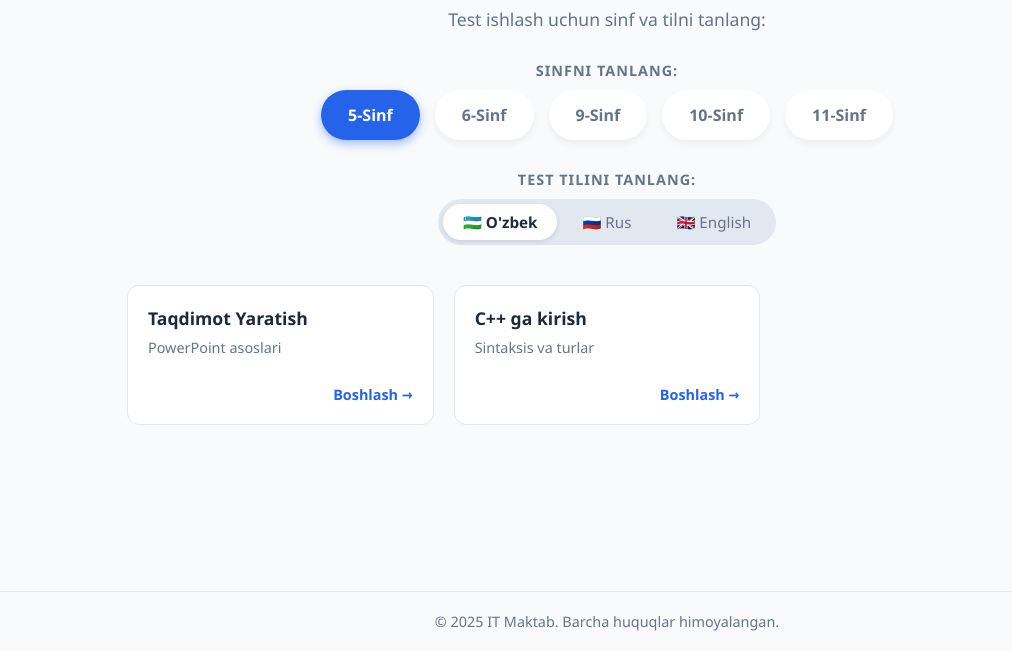
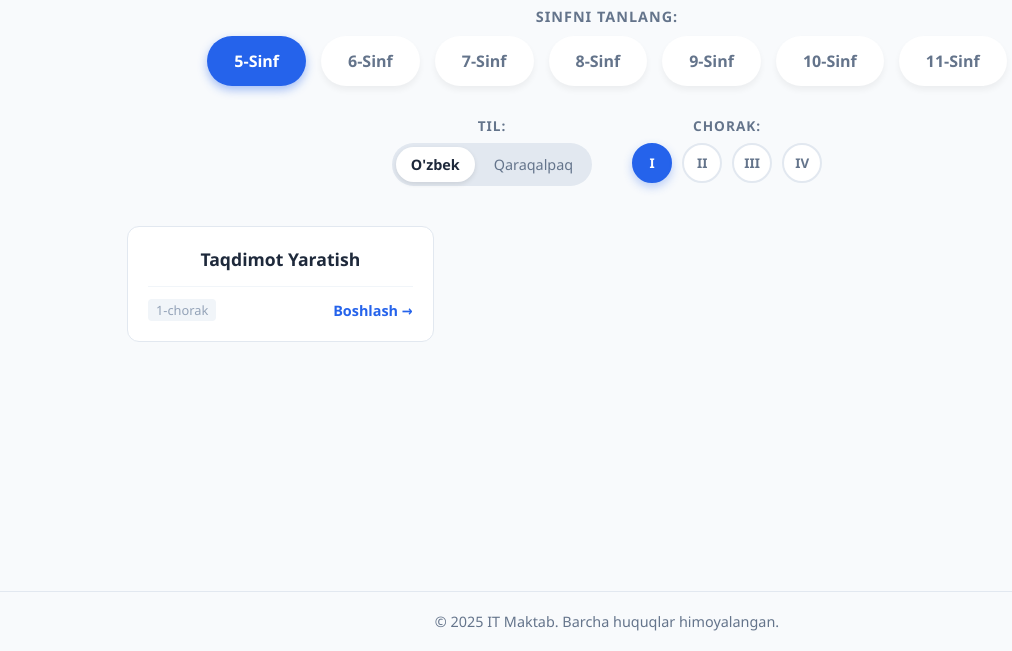
Before and after one commit to AytmuratEshbaev/practice_test, a plain HTML site: page index.html in a window 1280 px wide. Both pictures are taken after a click on the button "5-Sinf". Shown: the part 149-800 px from the top of the page, without its empty margins (33-1045 px from the left). Drawn offline with Linux system fonts and the light colour scheme.

Commit message:
New version

```diff
--- a/index.html
+++ b/index.html
@@ -16,24 +16,38 @@
 
     <main>
         <h1>Bilimingizni sinab ko'ring</h1>
-        <p class="subtitle">Test ishlash uchun sinf va tilni tanlang:</p>
 
-        <div class="selector-label">Sinfni tanlang:</div>
+        <div class="section-title">Sinfni tanlang:</div>
         <div class="class-selector">
             <button class="class-btn" onclick="selectClass(5)">5-Sinf</button>
             <button class="class-btn" onclick="selectClass(6)">6-Sinf</button>
+            <button class="class-btn" onclick="selectClass(7)">7-Sinf</button>
+            <button class="class-btn" onclick="selectClass(8)">8-Sinf</button>
             <button class="class-btn" onclick="selectClass(9)">9-Sinf</button>
             <button class="class-btn" onclick="selectClass(10)">10-Sinf</button>
             <button class="class-btn" onclick="selectClass(11)">11-Sinf</button>
         </div>
 
-        <div id="langSection" class="language-section hidden">
-            <div class="selector-label">Test tilini tanlang:</div>
-            <div class="language-selector">
-                <button class="lang-btn active" onclick="selectLanguage('uz')">🇺🇿 O'zbek</button>
-                <button class="lang-btn" onclick="selectLanguage('ru')">🇷🇺 Rus</button>
-                <button class="lang-btn" onclick="selectLanguage('en')">🇬🇧 English</button>
+        <div id="filtersSection" class="filters-wrapper hidden">
+
+            <div class="filter-group">
+                <div class="selector-label">Til:</div>
+                <div class="language-selector">
+                    <button class="lang-btn active" onclick="selectLanguage('uz')">O'zbek</button>
+                    <button class="lang-btn" onclick="selectLanguage('qr')">Qaraqalpaq</button>
+                </div>
             </div>
+
+            <div class="filter-group">
+                <div class="selector-label">Chorak:</div>
+                <div class="quarter-selector">
+                    <button class="quarter-btn active" onclick="selectQuarter(1)">I</button>
+                    <button class="quarter-btn" onclick="selectQuarter(2)">II</button>
+                    <button class="quarter-btn" onclick="selectQuarter(3)">III</button>
+                    <button class="quarter-btn" onclick="selectQuarter(4)">IV</button>
+                </div>
+            </div>
+
         </div>
 
         <div id="topicsContainer" class="topics-container">
--- a/script.js
+++ b/script.js
@@ -1,117 +1,115 @@
 // --- HOLAT (STATE) ---
-// Hozir qaysi sinf va til tanlangani shu yerda saqlanadi
 let state = {
-    class: null, // Boshida tanlanmagan
-    lang: 'uz'   // Boshlang'ich til: O'zbek
+    class: null,
+    lang: 'uz',
+    quarter: 1
 };
 
 // --- MA'LUMOTLAR BAZASI ---
-// Har bir mavzuga "lang" parametri qo'shildi
+// "desc" maydoni olib tashlandi, faqat title, lang, quarter va url qoldi
 const topicsData = {
     5: [
-        { title: "Taqdimot Yaratish", desc: "PowerPoint asoslari", lang: "uz", url: "tests/5/ppt-uz/index.html" },
-        { title: "Создание презентаций", desc: "Основы PowerPoint", lang: "ru", url: "tests/5/ppt-ru/index.html" },
-        { title: "C++ ga kirish", desc: "Sintaksis va turlar", lang: "uz", url: "tests/5/cpp-uz/index.html" }
+        // 1-Chorak
+        { title: "Taqdimot Yaratish", lang: "uz", quarter: 1, url: "tests/5/ppt-uz/index.html" },
+        { title: "Создание презентаций", lang: "ru", quarter: 1, url: "tests/5/ppt-ru/index.html" },
+
+        // 2-Chorak
+        { title: "Paint dasturi", lang: "uz", quarter: 2, url: "tests/5/paint/index.html" },
+
+        // 3-Chorak
+        { title: "Scratch: Sprite", lang: "uz", quarter: 3, url: "tests/5/scratch/index.html" }
     ],
     6: [
-        { title: "Shart operatorlari", desc: "if/else (C++)", lang: "uz", url: "tests/6/cond-uz/index.html" },
-        { title: "Условные операторы", desc: "if/else (C++)", lang: "ru", url: "tests/6/cond-ru/index.html" },
-        { title: "Takrorlash operatorlari", desc: "For va While", lang: "uz", url: "tests/6/loops-uz/index.html" }
+        { title: "Shart operatorlari (if/else)", lang: "uz", quarter: 1, url: "tests/6/cond-uz/index.html" },
+        { title: "Takrorlash operatorlari (For)", lang: "uz", quarter: 2, url: "tests/6/loops-uz/index.html" }
     ],
     9: [
-        { title: "Olimpiada masalalari", desc: "Kirish-chiqarish", lang: "uz", url: "tests/9/olymp-uz/index.html" },
-        { title: "Olympiad Problems", desc: "Input-Output basics", lang: "en", url: "tests/9/olymp-en/index.html" }
+        { title: "Olimpiada masalalari", lang: "uz", quarter: 1, url: "tests/9/olymp/index.html" }
     ],
     10: [
-        { title: "Photoshop: Layers", desc: "Qatlamlar bilan ishlash", lang: "uz", url: "tests/10/ps-uz/index.html" }
+        { title: "Photoshop: Layers", lang: "uz", quarter: 1, url: "tests/10/ps-layers/index.html" },
+        { title: "Photoshop: Filters", lang: "uz", quarter: 2, url: "tests/10/ps-filters/index.html" }
     ],
     11: [
-        { title: "Web Dasturlash", desc: "HTML va CSS", lang: "uz", url: "tests/11/web-uz/index.html" }
+        { title: "HTML Asoslari", lang: "uz", quarter: 1, url: "tests/11/html/index.html" }
     ]
 };
 
 // --- 1. SINFNI TANLASH ---
 function selectClass(classNum) {
     state.class = classNum;
-
-    // Sinf tugmalarini yangilash
-    const buttons = document.querySelectorAll('.class-btn');
-    buttons.forEach(btn => {
+    document.querySelectorAll('.class-btn').forEach(btn => {
         btn.classList.remove('active');
-        if(btn.innerText.includes(classNum + "-Sinf")) {
-            btn.classList.add('active');
-        }
+        if(btn.innerText.includes(classNum + "-Sinf")) btn.classList.add('active');
     });
-
-    // Til bo'limini ko'rsatish (agar yashirin bo'lsa)
-    document.getElementById('langSection').classList.remove('hidden');
-
-    // Natijani yangilash
+    document.getElementById('filtersSection').classList.remove('hidden');
     renderTopics();
 }
 
 // --- 2. TILNI TANLASH ---
 function selectLanguage(langCode) {
     state.lang = langCode;
-
-    // Til tugmalarini yangilash
-    const buttons = document.querySelectorAll('.lang-btn');
-    buttons.forEach(btn => {
+    document.querySelectorAll('.lang-btn').forEach(btn => {
         btn.classList.remove('active');
-        // Tugma onclick funksiyasini tekshirib active qilamiz
-        if(btn.getAttribute('onclick').includes(langCode)) {
-            btn.classList.add('active');
-        }
+        if(btn.getAttribute('onclick').includes(langCode)) btn.classList.add('active');
     });
-
-    // Natijani yangilash
     renderTopics();
 }
 
-// --- 3. EKRANGA CHIQARISH (RENDER) ---
+// --- 3. CHORAKNI TANLASH ---
+function selectQuarter(qNum) {
+    state.quarter = qNum;
+    document.querySelectorAll('.quarter-btn').forEach(btn => {
+        btn.classList.remove('active');
+        if(btn.getAttribute('onclick').includes(`(${qNum})`)) btn.classList.add('active');
+    });
+    renderTopics();
+}
+
+// --- EKRANGA CHIQARISH ---
 function renderTopics() {
     const container = document.getElementById('topicsContainer');
-
-    // 1. Animatsiya uchun yashiramiz
     container.classList.remove('show');
 
     setTimeout(() => {
-        container.innerHTML = ""; // Tozalash
+        container.innerHTML = "";
 
-        // Agar sinf tanlanmagan bo'lsa
         if (!state.class) {
             container.innerHTML = `<p class="empty-msg">Iltimos, avval sinfni tanlang.</p>`;
             container.classList.add('show');
             return;
         }
 
-        // Ma'lumotlarni olamiz
         const allTopics = topicsData[state.class] || [];
 
-        // Filtrlash: Sinf ichidan faqat tanlangan TILdagi mavzularni olamiz
-        const filteredTopics = allTopics.filter(topic => topic.lang === state.lang);
+        const filteredTopics = allTopics.filter(topic =>
+            topic.lang === state.lang &&
+            topic.quarter === state.quarter
+        );
 
         if (filteredTopics.length > 0) {
             filteredTopics.forEach(topic => {
                 const card = document.createElement('a');
                 card.className = 'topic-card';
                 card.href = topic.url;
-
+                // Description qismi olib tashlandi
                 card.innerHTML = `
                     <div>
                         <div class="topic-title">${topic.title}</div>
-                        <div class="topic-meta">${topic.desc}</div>
                     </div>
-                    <div class="start-btn">Boshlash &rarr;</div>
+                    <div class="card-footer">
+                        <span class="meta-info">${state.quarter}-chorak</span>
+                        <span class="start-link">Boshlash &rarr;</span>
+                    </div>
                 `;
                 container.appendChild(card);
             });
         } else {
-            container.innerHTML = `<p class="empty-msg">Bu sinf va til uchun testlar topilmadi.</p>`;
+            container.innerHTML = `
+                <div class="empty-msg">
+                    <p>Ushbu chorakda testlar topilmadi.</p>
+                </div>`;
         }
-
-        // 2. Qayta ko'rsatamiz
         container.classList.add('show');
-
     }, 200);
 }
--- a/style.css
+++ b/style.css
@@ -1,7 +1,5 @@
-/* --- UMUMIY SOZLAMALAR --- */
 :root {
-    --primary-color: #2563eb; /* Asosiy ko'k */
-    --primary-hover: #1d4ed8;
+    --primary-color: #2563eb;
     --bg-color: #f8fafc;
     --card-bg: #ffffff;
     --text-dark: #1e293b;
@@ -24,7 +22,6 @@ body {
     min-height: 100vh;
 }
 
-/* --- HEADER & LOGO --- */
 header {
     background-color: var(--card-bg);
     padding: 15px 5%;
@@ -44,11 +41,6 @@ header {
     gap: 10px;
 }
 
-.logo img {
-    height: 40px; /* Logo balandligi */
-}
-
-/* --- ASOSIY QISM --- */
 main {
     flex: 1;
     padding: 40px 20px;
@@ -70,13 +62,12 @@ h1 {
     font-size: 1.1rem;
 }
 
-/* --- SINF TANLASH TUGMALARI --- */
 .class-selector {
     display: flex;
     justify-content: center;
     flex-wrap: wrap;
     gap: 15px;
-    margin-bottom: 40px;
+    margin-bottom: 30px;
 }
 
 .class-btn {
@@ -103,7 +94,6 @@ h1 {
     box-shadow: 0 4px 10px rgba(37, 99, 235, 0.4);
 }
 
-/* --- MAVZULAR RO'YXATI (GRID) --- */
 .topics-container {
     display: grid;
     grid-template-columns: repeat(auto-fill, minmax(280px, 1fr));
@@ -124,11 +114,11 @@ h1 {
     font-style: italic;
 }
 
+/* --- MAVZU KARTASI (YANGILANGAN) --- */
 .topic-card {
     background-color: var(--card-bg);
     padding: 20px;
     border-radius: var(--border-radius);
-    text-align: left;
     text-decoration: none;
     color: var(--text-dark);
     border: 1px solid #e2e8f0;
@@ -136,34 +126,49 @@ h1 {
     display: flex;
     flex-direction: column;
     justify-content: space-between;
-    min-height: 140px;
+    /* Balandlikni kamaytirdik, chunki description yo'q */
+    min-height: 100px;
 }
 
 .topic-card:hover {
     border-color: var(--primary-color);
     box-shadow: 0 4px 15px rgba(0,0,0,0.08);
+    transform: translateY(-2px);
 }
 
 .topic-title {
     font-weight: bold;
     font-size: 1.1rem;
-    margin-bottom: 8px;
+    /* Title biroz kattaroq va o'qishli bo'lsin */
+    color: var(--text-dark);
+    margin-bottom: 15px;
 }
 
-.topic-meta {
-    font-size: 0.9rem;
-    color: var(--text-light);
+/* --- KARTA PASTI (YANGI) --- */
+.card-footer {
+    display: flex;
+    justify-content: space-between;
+    align-items: center;
+    border-top: 1px solid #f1f5f9; /* Ingichka chiziq ajratib turadi */
+    padding-top: 12px;
+    margin-top: auto;
 }
 
-.start-btn {
-    margin-top: 15px;
+.meta-info {
+    font-size: 0.8rem;
+    color: #94a3b8;
+    background: #f1f5f9;
+    padding: 2px 8px;
+    border-radius: 4px;
+    font-weight: 500;
+}
+
+.start-link {
     font-size: 0.9rem;
     color: var(--primary-color);
     font-weight: 600;
-    text-align: right;
 }
 
-/* --- FOOTER --- */
 footer {
     text-align: center;
     padding: 20px;
@@ -172,30 +177,6 @@ footer {
     border-top: 1px solid #e2e8f0;
 }
 
-/* --- MOSLASHUVCHANLIK (MOBILE) --- */
-@media (max-width: 600px) {
-    h1 { font-size: 1.5rem; }
-    .class-btn { padding: 10px 20px; font-size: 0.9rem; }
-    main { padding: 20px 15px; }
-}
-
-/* --- ESKI KODLAR O'ZGARISHSIZ QOLADI... --- */
-/* (Yuqoridagi style.css dagi :root, body, header, main qismlari o'sha-o'sha) */
-
-:root {
-    --primary-color: #2563eb;
-    --secondary-color: #64748b;
-    --bg-color: #f8fafc;
-    --card-bg: #ffffff;
-    --text-dark: #1e293b;
-    --text-light: #64748b;
-    --border-radius: 12px;
-}
-
-/* Qolgan umumiy stillar o'z joyida qolsin... */
-/* ... */
-
-/* --- SINF SELEKTOR (ozgina o'zgartirish) --- */
 .selector-label {
     font-size: 0.9rem;
     color: var(--text-light);
@@ -205,46 +186,12 @@ footer {
     font-weight: bold;
 }
 
-.class-selector {
-    display: flex;
-    justify-content: center;
-    flex-wrap: wrap;
-    gap: 15px;
-    margin-bottom: 30px; /* Orasi ochildi */
-}
-
-.class-btn {
-    background-color: var(--card-bg);
-    border: 2px solid transparent;
-    padding: 12px 25px;
-    border-radius: 30px;
-    cursor: pointer;
-    font-size: 1rem;
-    font-weight: 600;
-    color: var(--text-light);
-    box-shadow: 0 4px 6px rgba(0,0,0,0.05);
-    transition: all 0.3s ease;
-}
-
-.class-btn:hover {
-    transform: translateY(-2px);
-    box-shadow: 0 6px 12px rgba(0,0,0,0.1);
-}
-
-.class-btn.active {
-    background-color: var(--primary-color);
-    color: white;
-    box-shadow: 0 4px 10px rgba(37, 99, 235, 0.4);
-}
-
-/* --- YANGI: TIL SELEKTOR --- */
 .language-section {
     margin-bottom: 40px;
     opacity: 1;
     transition: opacity 0.5s ease;
 }
 
-/* Sinf tanlanmaganda til qismini yashirib turish uchun */
 .language-section.hidden {
     display: none;
     opacity: 0;
@@ -277,46 +224,126 @@ footer {
     font-weight: bold;
 }
 
-/* --- GRID VA CARDS (Eskisi bilan bir xil) --- */
+@media (max-width: 600px) {
+    h1 { font-size: 1.5rem; }
+    .class-btn { padding: 10px 20px; font-size: 0.9rem; }
+    main { padding: 20px 15px; }
+}
+/* --- ESKI KODLARNING DAVOMI --- */
+/* (:root, body, header, main, class-selector lar o'zgarishsiz qoladi) */
+
+:root {
+    --primary-color: #2563eb;
+    --bg-color: #f8fafc;
+    --card-bg: #ffffff;
+    --text-dark: #1e293b;
+    --text-light: #64748b;
+    --border-radius: 12px;
+}
+
+/* Qolgan stylelar bir xil... */
+/* ... */
+
+.section-title {
+    font-size: 0.9rem;
+    color: var(--text-light);
+    margin-bottom: 10px;
+    text-transform: uppercase;
+    letter-spacing: 1px;
+    font-weight: bold;
+}
+
+/* --- FILTRLAR KONTEYNERI --- */
+.filters-wrapper {
+    display: flex;
+    justify-content: center;
+    gap: 40px;
+    margin-bottom: 40px;
+    flex-wrap: wrap;
+    opacity: 1;
+    transition: opacity 0.5s ease;
+}
+
+.filters-wrapper.hidden {
+    display: none;
+    opacity: 0;
+}
+
+.filter-group {
+    text-align: center;
+}
+
+.selector-label {
+    font-size: 0.85rem;
+    color: var(--text-light);
+    margin-bottom: 8px;
+    font-weight: bold;
+}
+
+/* --- TIL TUGMALARI --- */
+.language-selector {
+    display: inline-flex;
+    background: #e2e8f0;
+    padding: 4px;
+    border-radius: 50px;
+    gap: 4px;
+}
+
+.lang-btn {
+    border: none;
+    background: transparent;
+    padding: 8px 15px;
+    border-radius: 50px;
+    cursor: pointer;
+    font-size: 0.9rem;
+    color: var(--text-light);
+    transition: all 0.3s ease;
+}
+
+.lang-btn.active {
+    background-color: #ffffff;
+    color: var(--text-dark);
+    box-shadow: 0 2px 5px rgba(0,0,0,0.1);
+    font-weight: bold;
+}
+
+/* --- CHORAK TUGMALARI (YANGI) --- */
+.quarter-selector {
+    display: inline-flex;
+    gap: 10px;
+}
+
+.quarter-btn {
+    width: 40px;
+    height: 40px;
+    border-radius: 50%;
+    border: 2px solid #e2e8f0;
+    background: var(--card-bg);
+    color: var(--text-light);
+    font-weight: bold;
+    cursor: pointer;
+    transition: all 0.3s ease;
+    display: flex;
+    align-items: center;
+    justify-content: center;
+}
+
+.quarter-btn:hover {
+    border-color: var(--primary-color);
+    color: var(--primary-color);
+}
+
+.quarter-btn.active {
+    background-color: var(--primary-color);
+    color: white;
+    border-color: var(--primary-color);
+    box-shadow: 0 4px 10px rgba(37, 99, 235, 0.3);
+}
+
+/* --- GRID VA KARTALAR (O'zgarishsiz) --- */
 .topics-container {
     display: grid;
     grid-template-columns: repeat(auto-fill, minmax(280px, 1fr));
     gap: 20px;
-    opacity: 0;
-    transform: translateY(10px);
-    transition: all 0.4s ease;
 }
-
-.topics-container.show {
-    opacity: 1;
-    transform: translateY(0);
-}
-
-.empty-msg {
-    grid-column: 1 / -1;
-    color: #94a3b8;
-    font-style: italic;
-}
-
-.topic-card {
-    background-color: var(--card-bg);
-    padding: 20px;
-    border-radius: var(--border-radius);
-    text-align: left;
-    text-decoration: none;
-    color: var(--text-dark);
-    border: 1px solid #e2e8f0;
-    transition: all 0.2s ease;
-    display: flex;
-    flex-direction: column;
-    justify-content: space-between;
-    min-height: 140px;
-}
-
-.topic-card:hover {
-    border-color: var(--primary-color);
-    box-shadow: 0 4px 15px rgba(0,0,0,0.08);
-}
-
-/* Qolgan hamma style bir xil... */
-footer { text-align: center; padding: 20px; color: var(--text-light); font-size: 0.9rem; border-top: 1px solid #e2e8f0; }
+/* ... Qolgan stylelar ... */
```
